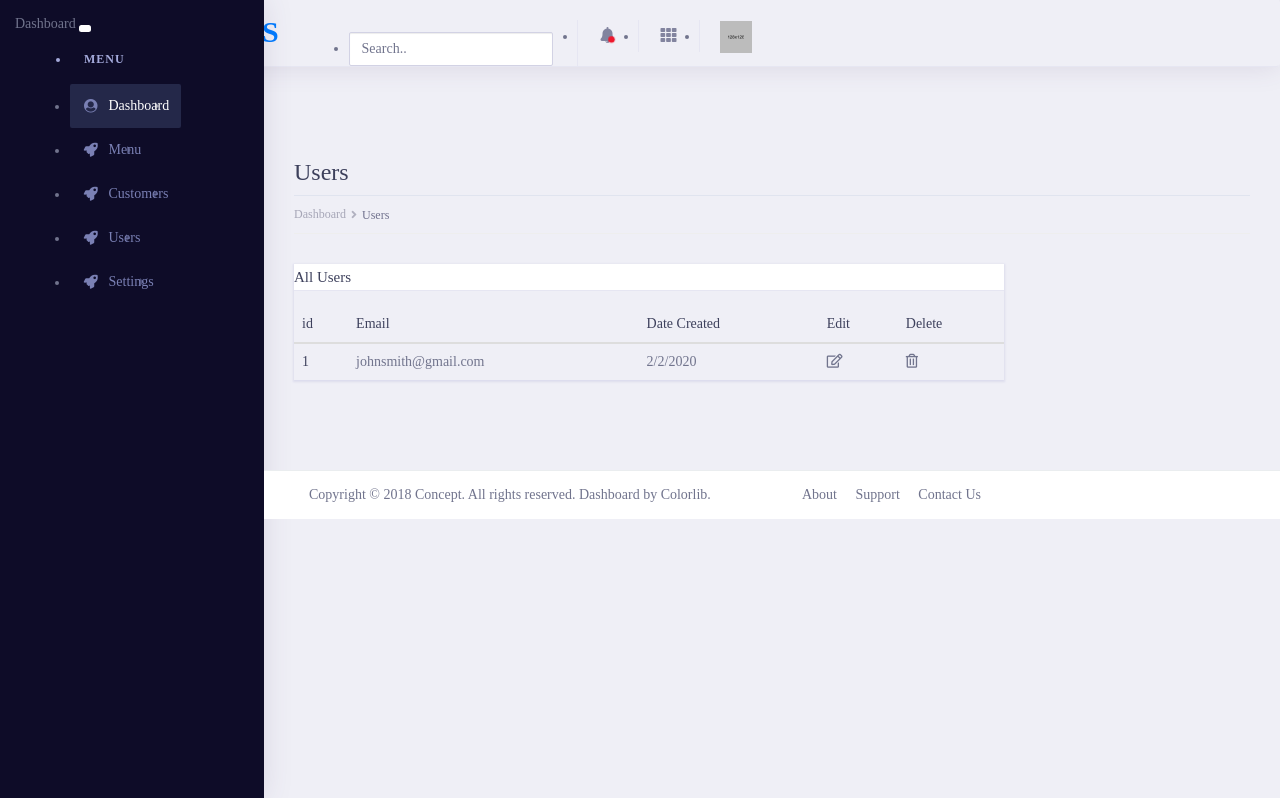
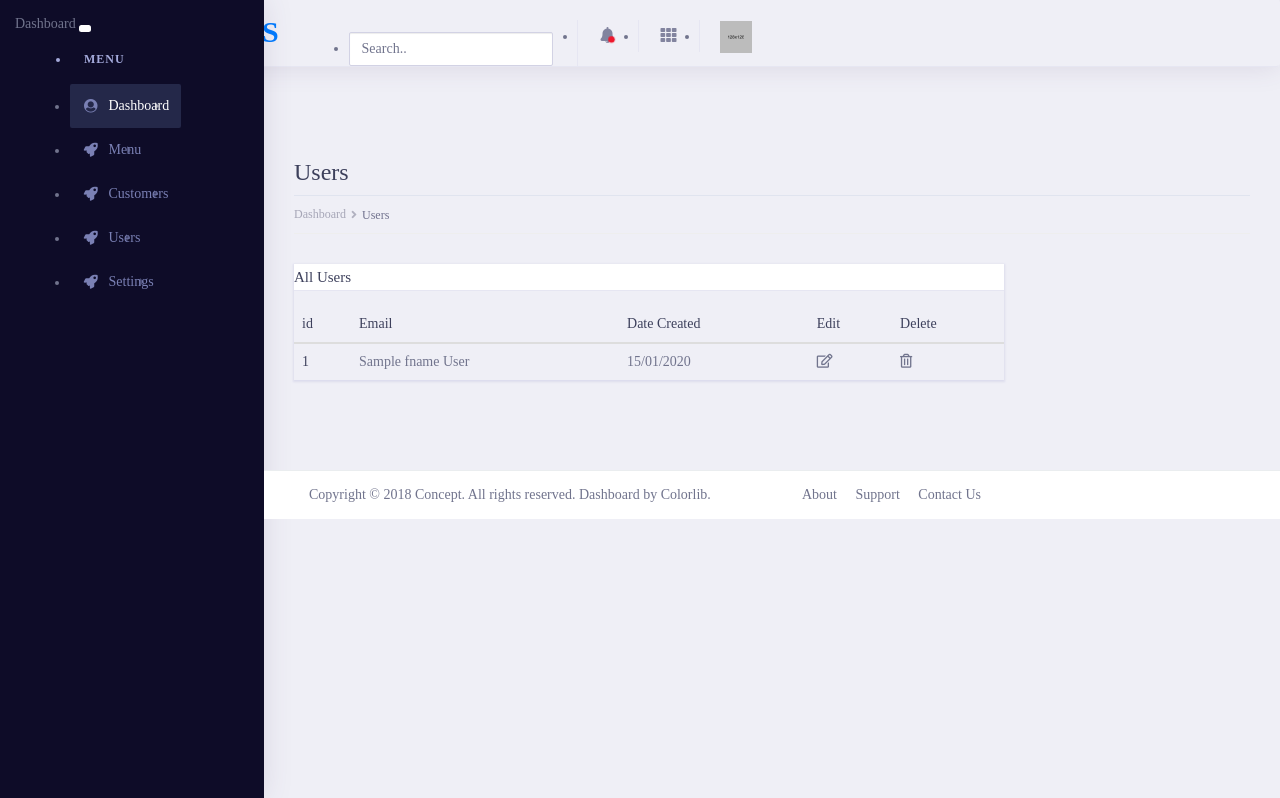
Before and after one commit to JakeAttard/Restaurant-Application, a Laravel app: template resources/views/admin/users/all.blade.php in a window 1280 px wide. Shown: the part 61-859 px from the top of the page. Run offline with Laravel 8, Linux system fonts and the light colour scheme; the template is opened without the code that fills it: most values are stand-ins (such as "Sample title", 1, 10 or a date in 2020); some libraries are stand-ins or nearby versions; some web fonts are replaced.

Commit message:
Showing all users in the admin user section, also added pagination for more than 10 users.

```diff
--- a/app/Http/Controllers/admin/UsersController.php
+++ b/app/Http/Controllers/admin/UsersController.php
@@ -16,7 +16,10 @@ class UsersController extends Controller
     }
 
     public function index(){
-        return view('admin/users/all');
+        $users = User::paginate(10);
+        return view('admin/users/all', [
+            'users' => $users
+        ]);
     }
 
     public function create() {
--- a/database/seeds/UsersTableSeeder.php
+++ b/database/seeds/UsersTableSeeder.php
@@ -1,6 +1,7 @@
 <?php
 
 use Illuminate\Database\Seeder;
+use Carbon\Carbon;
 
 class UsersTableSeeder extends Seeder
 {
@@ -16,6 +17,8 @@ class UsersTableSeeder extends Seeder
             'lname' => 'Smith',
             'email' => 'johnsmith@gmail.com',
             'password' => Hash::make('12345678'),
+            'updated_at' => Carbon::now(),
+            'created_at' => Carbon::now()
         ]);
 
         DB::table('users')->insert([
@@ -23,6 +26,8 @@ class UsersTableSeeder extends Seeder
             'lname' => 'Johnson',
             'email' => 'cindy@gmail.com',
             'password' => Hash::make('12345678'),
+            'updated_at' => Carbon::now(),
+            'created_at' => Carbon::now()
         ]);
     }
 }
--- a/resources/views/admin/users/all.blade.php
+++ b/resources/views/admin/users/all.blade.php
@@ -44,23 +44,26 @@
                                     </tr>
                                 </thead>
                                 <tbody>
+                                    @foreach ($users as $user)
                                         <tr>
-                                        <th scope="row">1</th>
-                                        <td>johnsmith@gmail.com</td>
-                                        <td>2/2/2020</td>
+                                            <th scope="row">{{$user->id}}</th>
+                                            <td>{{$user->fname}} {{$user->lname}}</td>
+                                            <td>{{date('d/m/Y', strtotime($user->updated_at))}}</td>
                                             <td>
-                                            <a href="{{ asset ('/admin/users/1/edit')}}">
+                                                <a href="/admin/users/{{$user->id}}/edit">
                                                     <i class="far fa-edit"></i>
                                                 </a>
                                             </td>
                                             <td>
-                                        <a href="{{ asset ('/admin/users/1/delete')}}" onclick="if (!confirm('Are you sure you want to delete user?')) { return false; }">
+                                            <a href="/admin/users/{{$user->id}}/delete" onclick="if (!confirm('Are you sure you want to delete user?')) { return false; }">
                                                     <i class="far fa-trash-alt"></i>
                                                 </a>
                                             </td>
                                         </tr>
+                                    @endforeach
                                 </tbody>
                             </table>
+                            {{ $users->links() }}
                         </div>
                     </div>
                 </div>
```
Lines whose indentation alone changed are shown as unchanged.
